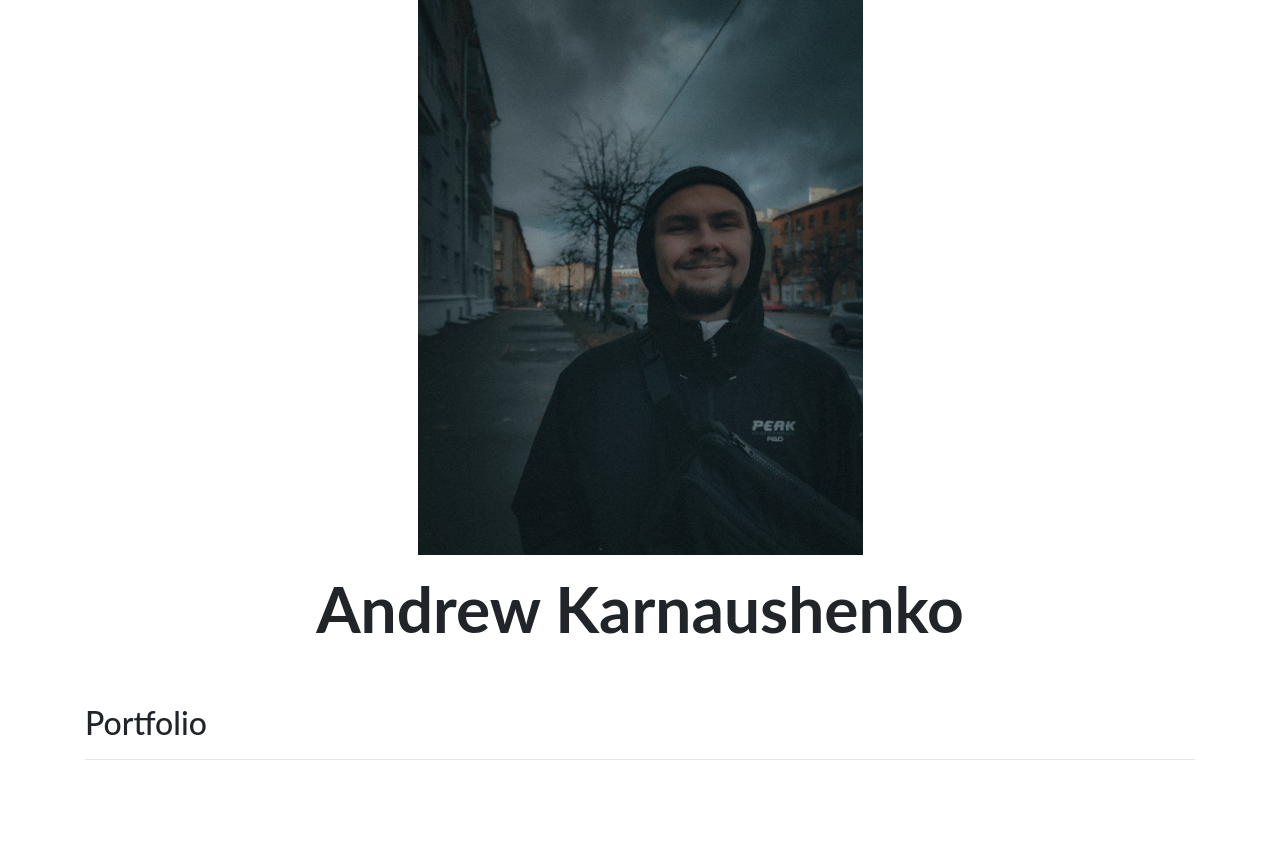
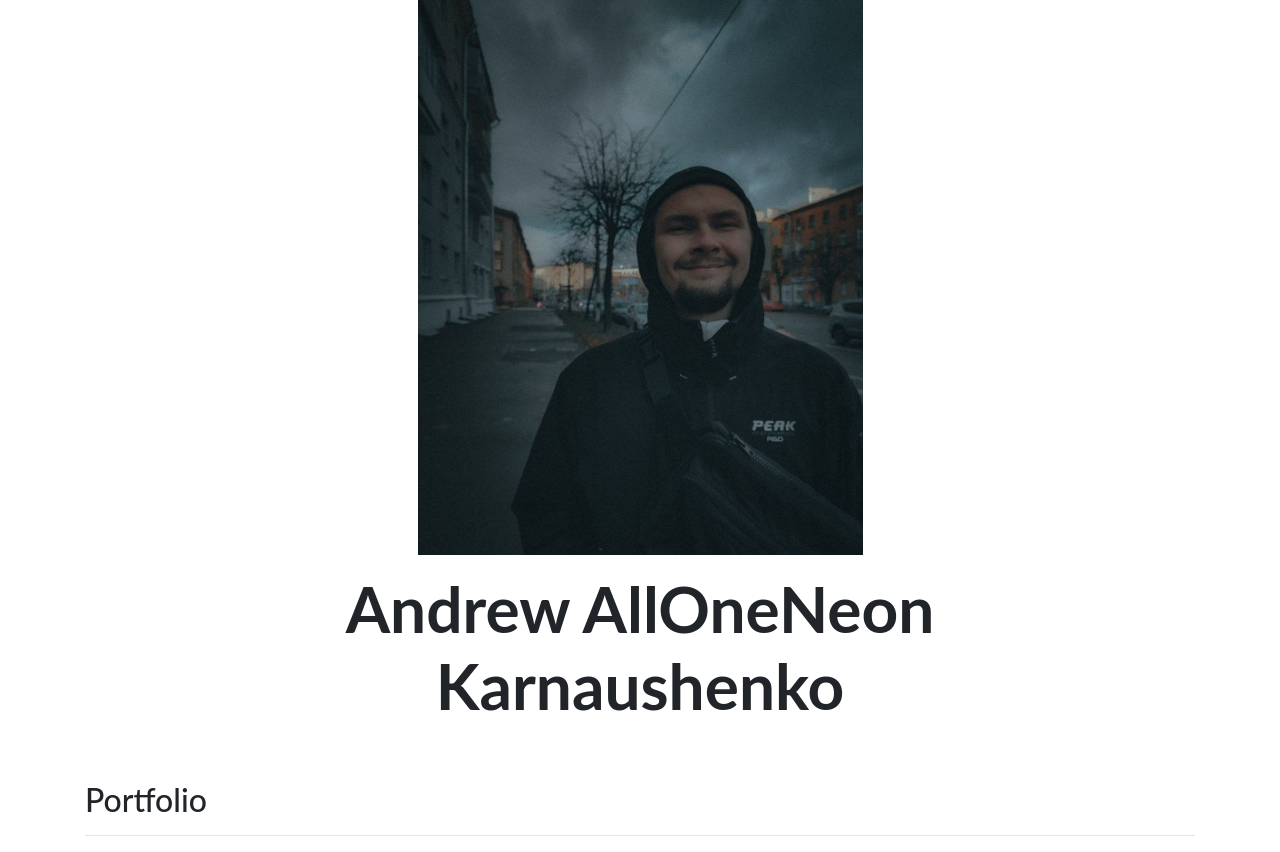
Before and after one commit to AllOneNeon/Django3-Portfolio, a Django app: template portfolio/templates/portfolio/home.html in a window 1280 px wide. Shown: the part 73-925 px from the top of the page. Before the commit the page ends 833 px from the top, so only its background shows below. Run offline with Django 4.2, Linux system fonts and the light colour scheme; the template is opened without the code that fills it, so the values that code supplies are empty; some libraries are stand-ins or nearby versions.

Commit message:
local settings

```diff
--- a/portfolio/templates/portfolio/home.html
+++ b/portfolio/templates/portfolio/home.html
@@ -12,7 +12,7 @@
 
 <div class="row justify-content-center mb-3">
   <div class="col-md-9 text-center">
-    <h1 id="hometext" class="font-weight-bold">Andrew Karnaushenko</h1>
+    <h1 id="hometext" class="font-weight-bold">Andrew AllOneNeon Karnaushenko</h1>
   </div>
 </div>
 
```
